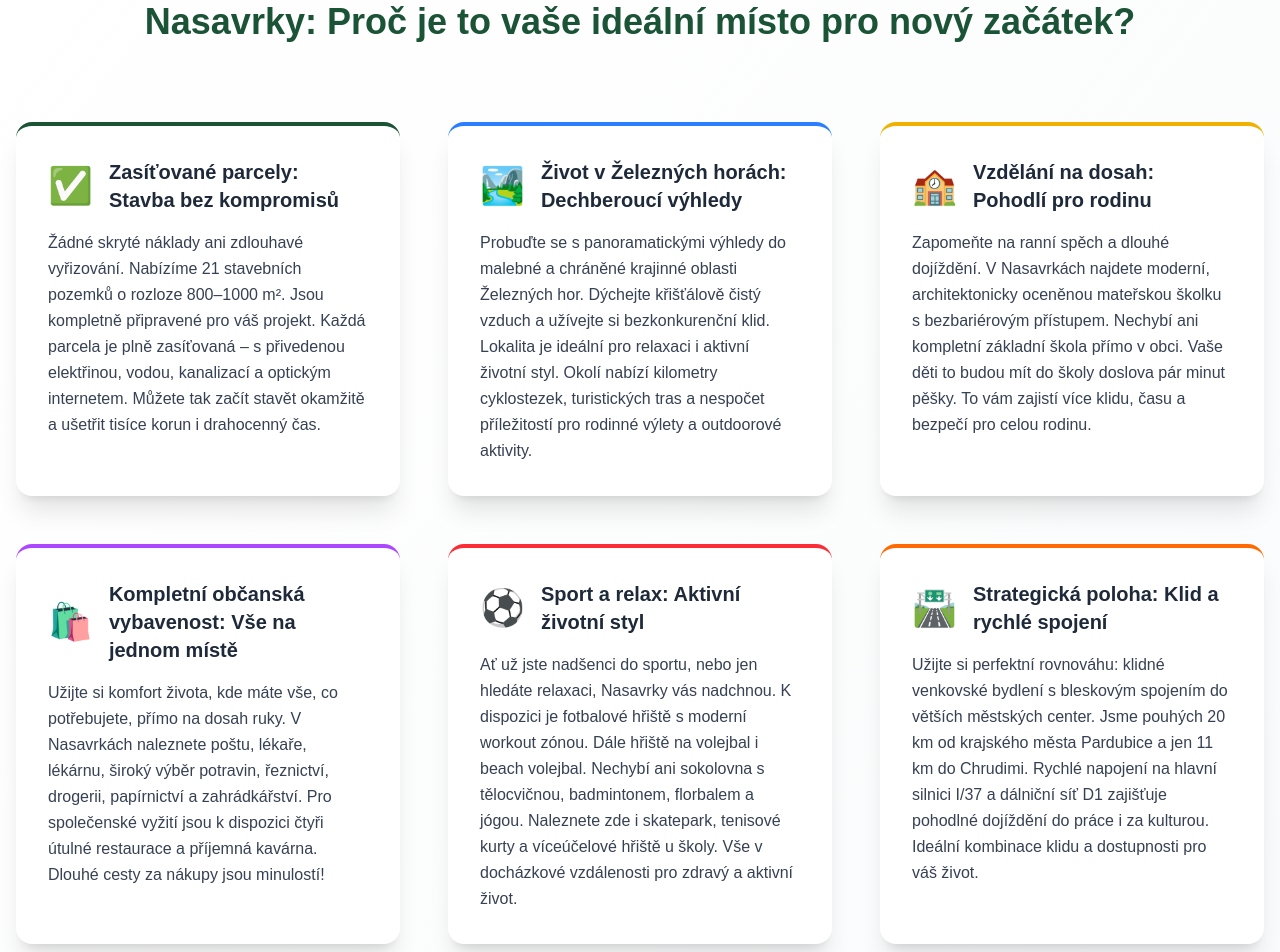
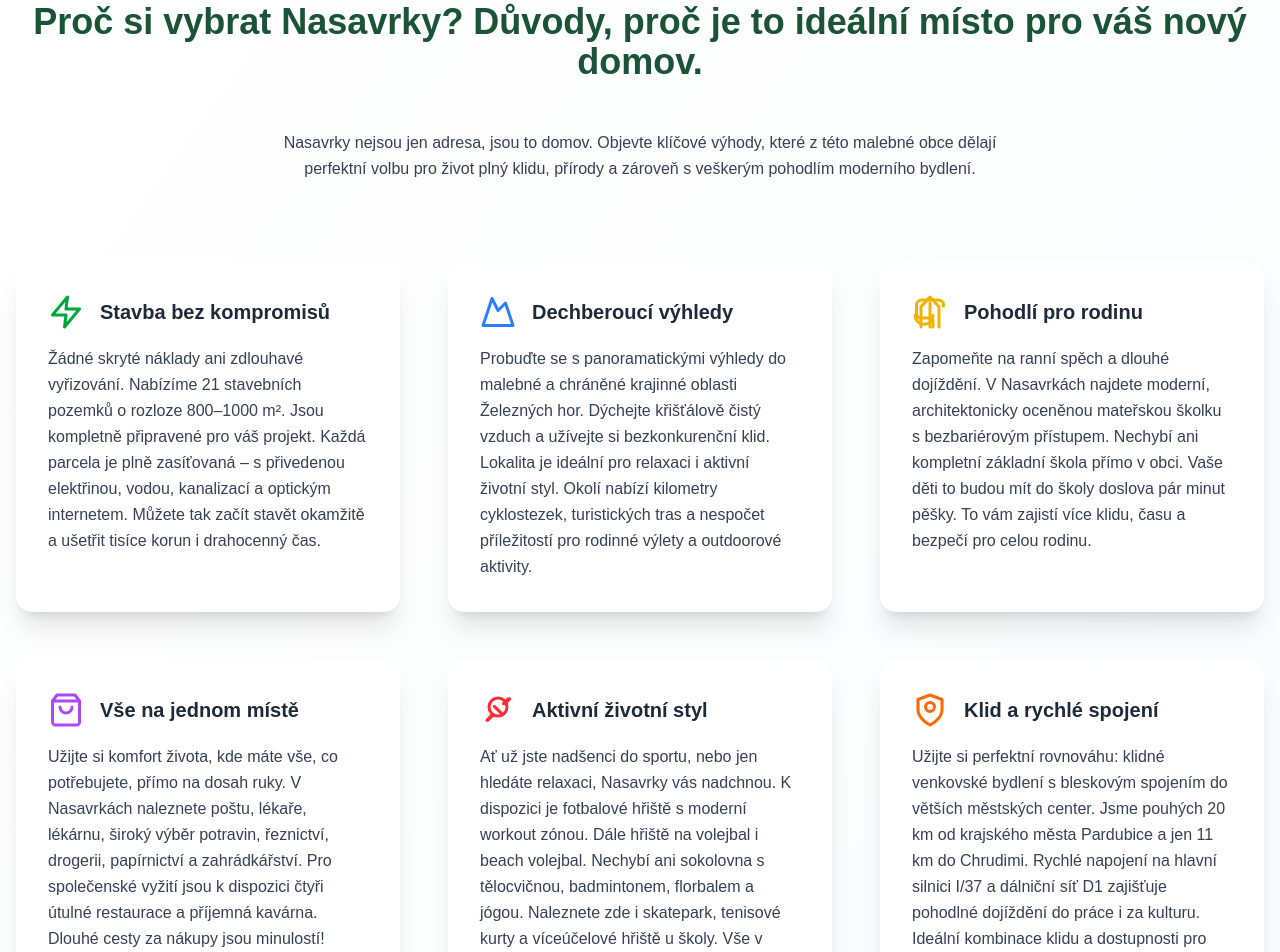
Before and after one commit to WailedParsley36/nasavrky, a Next.js app: page / in a window 1280 px wide. Shown: the part 980-1932 px from the top of the page. Built offline with nearby package versions, Linux system fonts and the light colour scheme; no server answers.

Commit message:
Changed landing page + property details + Not Found page

```diff
--- a/app/page.tsx
+++ b/app/page.tsx
@@ -38,6 +38,51 @@ const realEstateAgencySchema = {
   "openingHours": "Mo-Fr 08:00-16:00",
 };
 
+const whyChooseNasavrkyPoints = [
+  {
+    title: "Stavba bez kompromisů",
+    description: `Žádné skryté náklady ani zdlouhavé vyřizování. Nabízíme ${availableParcelsCount} stavebních pozemků o rozloze 800–1000 m². Jsou kompletně připravené pro váš projekt. Každá parcela je plně zasíťovaná – s přivedenou elektřinou, vodou, kanalizací a optickým internetem. Můžete tak začít stavět okamžitě a ušetřit tisíce korun i drahocenný čas.`,
+    icon: <svg xmlns="http://www.w3.org/2000/svg" width="36" height="36" viewBox="0 0 24 24" fill="none" stroke="currentColor" strokeWidth="2" strokeLinecap="round" strokeLinejoin="round" className="text-green-600 mr-4 flex-shrink-0"><path d="M13 2L3 14h9l-1 8 10-12h-9l1-8Z" /></svg>,
+    borderColorClass: 'border-green-600',
+  },
+  {
+    title: "Dechberoucí výhledy",
+    description: "Probuďte se s panoramatickými výhledy do malebné a chráněné krajinné oblasti Železných hor. Dýchejte křišťálově čistý vzduch a užívejte si bezkonkurenční klid. Lokalita je ideální pro relaxaci i aktivní životní styl. Okolí nabízí kilometry cyklostezek, turistických tras a nespočet příležitostí pro rodinné výlety a outdoorové aktivity.",
+    icon: <svg xmlns="http://www.w3.org/2000/svg" width="36" height="36" viewBox="0 0 24 24" fill="none" stroke="currentColor" strokeWidth="2" strokeLinecap="round" strokeLinejoin="round" className="text-blue-500 mr-4 flex-shrink-0"><path d="m8 3 4 8 5-5 5 15H2L8 3z" /></svg>,
+    borderColorClass: 'border-blue-500',
+  },
+  {
+    title: "Pohodlí pro rodinu",
+    description: "Zapomeňte na ranní spěch a dlouhé dojíždění. V Nasavrkách najdete moderní, architektonicky oceněnou mateřskou školku s bezbariérovým přístupem. Nechybí ani kompletní základní škola přímo v obci. Vaše děti to budou mít do školy doslova pár minut pěšky. To vám zajistí více klidu, času a bezpečí pro celou rodinu.",
+    icon: <svg xmlns="http://www.w3.org/2000/svg" width="36" height="36" viewBox="0 0 24 24" fill="none" stroke="currentColor" strokeWidth="2" strokeLinecap="round" strokeLinejoin="round" className="text-yellow-500 mr-4 flex-shrink-0"><path d="M14 22v-4a2 2 0 0 0-2-2L6 16c-2 0-3-1-3-3V7c0-2 2-3 4-3h10c2 0 4 1 4 3v1" /><path d="M18 22V8.5L12 2L6 8.5V22" /><path d="M12 22v-16" /><path d="M2 14.24a6 6 0 0 0 12 0" /></svg>,
+    borderColorClass: 'border-yellow-500',
+  },
+  {
+    title: "Vše na jednom místě",
+    description: "Užijte si komfort života, kde máte vše, co potřebujete, přímo na dosah ruky. V Nasavrkách naleznete poštu, lékaře, lékárnu, široký výběr potravin, řeznictví, drogerii, papírnictví a zahrádkářství. Pro společenské vyžití jsou k dispozici čtyři útulné restaurace a příjemná kavárna. Dlouhé cesty za nákupy jsou minulostí!",
+    icon: <svg xmlns="http://www.w3.org/2000/svg" width="36" height="36" viewBox="0 0 24 24" fill="none" stroke="currentColor" strokeWidth="2" strokeLinecap="round" strokeLinejoin="round" className="text-purple-500 mr-4 flex-shrink-0"><path d="M6 2L3 6v14a2 2 0 0 0 2 2h14a2 2 0 0 0 2-2V6l-3-4Z" /><path d="M3 6h18" /><path d="M16 10a4 4 0 0 1-8 0" /></svg>,
+    borderColorClass: 'border-purple-500',
+  },
+  {
+    title: "Aktivní životní styl",
+    description: "Ať už jste nadšenci do sportu, nebo jen hledáte relaxaci, Nasavrky vás nadchnou. K dispozici je fotbalové hřiště s moderní workout zónou. Dále hřiště na volejbal i beach volejbal. Nechybí ani sokolovna s tělocvičnou, badmintonem, florbalem a jógou. Naleznete zde i skatepark, tenisové kurty a víceúčelové hřiště u školy. Vše v docházkové vzdálenosti pro zdravý a aktivní život.",
+    icon: <svg xmlns="http://www.w3.org/2000/svg" width="36" height="36" viewBox="0 0 24 24" fill="none" stroke="currentColor" strokeWidth="2" strokeLinecap="round" strokeLinejoin="round" className="text-red-500 mr-4 flex-shrink-0"><path d="M14.4 14.4 9.6 9.6" /><path d="M18.8 4.6l-3.2 3.2" /><path d="M16.6 7.8l3.2-3.2" /><path d="M8.6 15.4l-3.2 3.2" /><path d="M4.6 18.8l3.2-3.2" /><path d="M18 10a6 6 0 0 1-6 6v0a6 6 0 0 1-6-6v0a6 6 0 0 1 6-6v0a6 6 0 0 1 6 6v0" /></svg>,
+    borderColorClass: 'border-red-500',
+  },
+  {
+    title: "Klid a rychlé spojení",
+    description: "Užijte si perfektní rovnováhu: klidné venkovské bydlení s bleskovým spojením do větších městských center. Jsme pouhých 20 km od krajského města Pardubice a jen 11 km do Chrudimi. Rychlé napojení na hlavní silnici I/37 a dálniční síť D1 zajišťuje pohodlné dojíždění do práce i za kulturu. Ideální kombinace klidu a dostupnosti pro váš život.",
+    icon: <svg xmlns="http://www.w3.org/2000/svg" width="36" height="36" viewBox="0 0 24 24" fill="none" stroke="currentColor" strokeWidth="2" strokeLinecap="round" strokeLinejoin="round" className="text-orange-500 mr-4 flex-shrink-0"><path d="M12 22s8-4 8-10V5l-8-3-8 3v7c0 6 8 10 8 10z" /><circle cx="12" cy="10" r="3" /></svg>,
+    borderColorClass: 'border-orange-500',
+  },
+  {
+    title: "Místo, kde se budete cítit doma",
+    description: "Staňte se součástí přátelské a aktivní komunity, kde se budete cítit okamžitě jako doma. Nasavrky se pyšní novou hasičskou zbrojnicí, moderním náměstím a krásně upraveným veřejným prostorem. Pravidelně zde probíhají kulturní a sportovní akce (dětské dny, cykloakce, slavnosti), které posilují sousedské vztahy a vytvářejí jedinečnou atmosféru.",
+    icon: <svg xmlns="http://www.w3.org/2000/svg" width="36" height="36" viewBox="0 0 24 24" fill="none" stroke="currentColor" strokeWidth="2" strokeLinecap="round" strokeLinejoin="round" className="text-teal-500 mr-4 flex-shrink-0"><path d="M16 21v-2a4 4 0 0 0-4-4H8a4 4 0 0 0-4 4v2" /><circle cx="12" cy="7" r="4" /><path d="M22 21v-2a4 4 0 0 0-3-3.87" /><path d="M6 17a4 4 0 0 1-3-3.87" /></svg>,
+    borderColorClass: 'border-teal-500',
+  },
+];
+
 export default function Home() {
   return (
     <>
@@ -58,7 +103,7 @@ export default function Home() {
         <div className="absolute inset-0 bg-gradient-to-t from-black/70 to-black/40 flex items-center justify-center p-4">
           <div className="text-center text-white max-w-5xl z-10">
             <h1 className="text-4xl sm:text-5xl md:text-6xl font-extrabold mb-6 leading-tight drop-shadow-2xl animate-slide-up">
-              Nasavrky: Váš nový domov v srdci Železných hor
+              Váš nový domov v srdci<br /> Železných hor
             </h1>
             <p className="text-lg sm:text-xl md:text-2xl mb-10 font-light drop-shadow-xl animate-fade-in delay-300">
               Objevte {availableParcelsCount} exkluzivních parcel připravených k okamžité stavbě.
@@ -76,93 +121,36 @@ export default function Home() {
       {/* --- Sekce Proč zvolit Nasavrky - Více strukturované a plynulé texty --- */}
       <section className="py-24 bg-gradient-to-br from-white to-gray-50 animate-fade-in-section">
         <div className="container mx-auto px-4">
-          <h2 className="text-3xl sm:text-4xl font-extrabold text-center text-primary mb-20 animate-slide-up">
-            Nasavrky: Proč je to vaše ideální místo pro nový začátek?
+          <h2 className="text-3xl sm:text-4xl font-extrabold text-center text-primary mb-12 animate-slide-up">
+            Proč si vybrat Nasavrky? Důvody, proč je to ideální místo pro váš nový domov.
           </h2>
+          <p className="text-base text-gray-700 text-center mb-20 max-w-3xl mx-auto leading-relaxed animate-fade-in delay-200">
+            Nasavrky nejsou jen adresa, jsou to domov. Objevte klíčové výhody, které z této malebné obce dělají perfektní volbu pro život plný klidu, přírody a zároveň s veškerým pohodlím moderního bydlení.
+          </p>
 
           <div className="grid grid-cols-1 md:grid-cols-2 lg:grid-cols-3 gap-12">
-            {/* Kompletně připravené parcely */}
-            <div className="bg-white p-8 rounded-2xl shadow-xl border-t-4 border-primary hover:shadow-2xl transition-all duration-300 transform hover:-translate-y-2 relative group overflow-hidden animate-fade-in-card delay-100">
+            {whyChooseNasavrkyPoints.map((point, index) => (
+              <div
+                key={index}
+                className={`bg-white p-8 rounded-2xl shadow-xl ${point.borderColorClass} hover:shadow-2xl transition-all duration-300 transform hover:-translate-y-2 relative group overflow-hidden animate-fade-in-card`}
+                style={{ animationDelay: `${index * 0.15}s` }}
+              >
                 <div className="absolute top-0 left-0 w-24 h-24 bg-primary/10 rounded-full -mt-12 -ml-12 opacity-0 group-hover:opacity-100 transition-opacity duration-300"></div>
                 <h3 className="text-xl font-bold text-gray-800 mb-4 flex items-center relative z-10">
-                <span className="text-green-600 text-4xl mr-4">✅</span> Zasíťované parcely: Stavba bez kompromisů
+                  {point.icon}
+                  {point.title}
                 </h3>
                 <p className="text-base text-gray-700 leading-relaxed relative z-10">
-                Žádné skryté náklady ani zdlouhavé vyřizování. Nabízíme {availableParcelsCount} stavebních pozemků o rozloze 800–1000 m². Jsou kompletně připravené pro váš projekt. Každá parcela je plně zasíťovaná – s přivedenou elektřinou, vodou, kanalizací a optickým internetem. Můžete tak začít stavět okamžitě a ušetřit tisíce korun i drahocenný čas.
+                  {point.description}
                 </p>
               </div>
-
-            {/* Panoramatické výhledy a příroda */}
-            <div className="bg-white p-8 rounded-2xl shadow-xl border-t-4 border-blue-500 hover:shadow-2xl transition-all duration-300 transform hover:-translate-y-2 relative group overflow-hidden animate-fade-in-card delay-200">
-              <div className="absolute top-0 left-0 w-24 h-24 bg-blue-500/10 rounded-full -mt-12 -ml-12 opacity-0 group-hover:opacity-100 transition-opacity duration-300"></div>
-              <h3 className="text-xl font-bold text-gray-800 mb-4 flex items-center relative z-10">
-                <span className="text-blue-600 text-4xl mr-4">🏞️</span> Život v Železných horách: Dechberoucí výhledy
-              </h3>
-              <p className="text-base text-gray-700 leading-relaxed relative z-10">
-                Probuďte se s panoramatickými výhledy do malebné a chráněné krajinné oblasti Železných hor. Dýchejte křišťálově čistý vzduch a užívejte si bezkonkurenční klid. Lokalita je ideální pro relaxaci i aktivní životní styl. Okolí nabízí kilometry cyklostezek, turistických tras a nespočet příležitostí pro rodinné výlety a outdoorové aktivity.
-              </p>
+            ))}
           </div>
 
-            {/* Škola a školka pár kroků od domu */}
-            <div className="bg-white p-8 rounded-2xl shadow-xl border-t-4 border-yellow-500 hover:shadow-2xl transition-all duration-300 transform hover:-translate-y-2 relative group overflow-hidden animate-fade-in-card delay-300">
-              <div className="absolute top-0 left-0 w-24 h-24 bg-yellow-500/10 rounded-full -mt-12 -ml-12 opacity-0 group-hover:opacity-100 transition-opacity duration-300"></div>
-              <h3 className="text-xl font-bold text-gray-800 mb-4 flex items-center relative z-10">
-                <span className="text-yellow-600 text-4xl mr-4">🏫</span> Vzdělání na dosah: Pohodlí pro rodinu
-              </h3>
-              <p className="text-base text-gray-700 leading-relaxed relative z-10">
-                Zapomeňte na ranní spěch a dlouhé dojíždění. V Nasavrkách najdete moderní, architektonicky oceněnou mateřskou školku s bezbariérovým přístupem. Nechybí ani kompletní základní škola přímo v obci. Vaše děti to budou mít do školy doslova pár minut pěšky. To vám zajistí více klidu, času a bezpečí pro celou rodinu.
-              </p>
-            </div>
-
-            {/* Vše potřebné na dosah */}
-            <div className="bg-white p-8 rounded-2xl shadow-xl border-t-4 border-purple-500 hover:shadow-2xl transition-all duration-300 transform hover:-translate-y-2 relative group overflow-hidden animate-fade-in-card delay-400">
-              <div className="absolute top-0 left-0 w-24 h-24 bg-purple-500/10 rounded-full -mt-12 -ml-12 opacity-0 group-hover:opacity-100 transition-opacity duration-300"></div>
-              <h3 className="text-xl font-bold text-gray-800 mb-4 flex items-center relative z-10">
-                <span className="text-purple-600 text-4xl mr-4">🛍️</span> Kompletní občanská vybavenost: Vše na jednom místě
-              </h3>
-              <p className="text-base text-gray-700 leading-relaxed relative z-10">
-                Užijte si komfort života, kde máte vše, co potřebujete, přímo na dosah ruky. V Nasavrkách naleznete poštu, lékaře, lékárnu, široký výběr potravin, řeznictví, drogerii, papírnictví a zahrádkářství. Pro společenské vyžití jsou k dispozici čtyři útulné restaurace a příjemná kavárna. Dlouhé cesty za nákupy jsou minulostí!
-              </p>
-            </div>
-
-            {/* Sportovní a volnočasové vyžití */}
-            <div className="bg-white p-8 rounded-2xl shadow-xl border-t-4 border-red-500 hover:shadow-2xl transition-all duration-300 transform hover:-translate-y-2 relative group overflow-hidden animate-fade-in-card delay-500">
-              <div className="absolute top-0 left-0 w-24 h-24 bg-red-500/10 rounded-full -mt-12 -ml-12 opacity-0 group-hover:opacity-100 transition-opacity duration-300"></div>
-              <h3 className="text-xl font-bold text-gray-800 mb-4 flex items-center relative z-10">
-                <span className="text-red-600 text-4xl mr-4">⚽</span> Sport a relax: Aktivní životní styl
-              </h3>
-              <p className="text-base text-gray-700 leading-relaxed relative z-10">
-                Ať už jste nadšenci do sportu, nebo jen hledáte relaxaci, Nasavrky vás nadchnou. K dispozici je fotbalové hřiště s moderní workout zónou. Dále hřiště na volejbal i beach volejbal. Nechybí ani sokolovna s tělocvičnou, badmintonem, florbalem a jógou. Naleznete zde i skatepark, tenisové kurty a víceúčelové hřiště u školy. Vše v docházkové vzdálenosti pro zdravý a aktivní život.
-              </p>
-            </div>
-
-            {/* Skvělá dopravní dostupnost */}
-            <div className="bg-white p-8 rounded-2xl shadow-xl border-t-4 border-orange-500 hover:shadow-2xl transition-all duration-300 transform hover:-translate-y-2 relative group overflow-hidden animate-fade-in-card delay-600">
-              <div className="absolute top-0 left-0 w-24 h-24 bg-orange-500/10 rounded-full -mt-12 -ml-12 opacity-0 group-hover:opacity-100 transition-opacity duration-300"></div>
-              <h3 className="text-xl font-bold text-gray-800 mb-4 flex items-center relative z-10">
-                <span className="text-orange-600 text-4xl mr-4">🛣️</span> Strategická poloha: Klid a rychlé spojení
-              </h3>
-              <p className="text-base text-gray-700 leading-relaxed relative z-10">
-                Užijte si perfektní rovnováhu: klidné venkovské bydlení s bleskovým spojením do větších městských center. Jsme pouhých 20 km od krajského města Pardubice a jen 11 km do Chrudimi. Rychlé napojení na hlavní silnici I/37 a dálniční síť D1 zajišťuje pohodlné dojíždění do práce i za kulturou. Ideální kombinace klidu a dostupnosti pro váš život.
-              </p>
-            </div>
-
-            {/* Silná komunita a moderní veřejný prostor */}
-            <div className="bg-white p-8 rounded-2xl shadow-xl border-t-4 border-teal-500 hover:shadow-2xl transition-all duration-300 transform hover:-translate-y-2 relative group overflow-hidden animate-fade-in-card delay-700">
-              <div className="absolute top-0 left-0 w-24 h-24 bg-teal-500/10 rounded-full -mt-12 -ml-12 opacity-0 group-hover:opacity-100 transition-opacity duration-300"></div>
-              <h3 className="text-xl font-bold text-gray-800 mb-4 flex items-center relative z-10">
-                <span className="text-teal-600 text-4xl mr-4">🤝</span> Živá komunita: Místo, kde se budete cítit doma
-              </h3>
-              <p className="text-base text-gray-700 leading-relaxed relative z-10">
-                Staňte se součástí přátelské a aktivní komunity, kde se budete cítit okamžitě jako doma. Nasavrky se pyšní novou hasičskou zbrojnicí, moderním náměstím a krásně upraveným veřejným prostorem. Pravidelně zde probíhají kulturní a sportovní akce (dětské dny, cykloakce, slavnosti), které posilují sousedské vztahy a vytvářejí jedinečnou atmosféru.
-              </p>
-            </div>
-
-          </div>
           <div className="text-center mt-12">
-            <Link href="/kontakt" className="btn-primary text-base md:text-xl px-8 py-4 inline-block">
+            <a href="/kontakt" className="btn-primary text-base md:text-xl px-8 py-4 inline-block">
               Domluvte si prohlídku Nasavrk a objevte svůj sen!
-            </Link>
+            </a>
           </div>
         </div>
       </section>
@@ -201,18 +189,18 @@ export default function Home() {
         <div className="container mx-auto px-4">
           <h2
             id="info"
-            className="text-3xl sm:text-4xl font-extrabold text-center text-primary mb-20 animate-slide-up"
+            className="text-3xl sm:text-4xl font-extrabold text-center text-primary mb-12 sm:mb-20 animate-slide-up"
           >
             Váš průvodce krok za krokem: Koupě parcely nikdy nebyla snazší
           </h2>
 
           <div className="max-w-5xl mx-auto">
             <div className="grid grid-cols-1 md:grid-cols-2 gap-12">
-              <div className="flex items-start bg-gray-50 p-8 rounded-xl shadow-md border-l-4 border-primary group hover:shadow-lg transition-shadow duration-300 animate-fade-in-card delay-100">
-                <div className="bg-primary text-white rounded-full w-12 h-12 flex items-center justify-center flex-shrink-0 text-2xl font-bold mt-1 shadow-md group-hover:scale-110 transition-transform duration-300">
+              <div className="flex items-start bg-gray-50 p-6 sm:p-8 rounded-xl shadow-md border-l-4 border-primary group hover:shadow-lg transition-shadow duration-300 animate-fade-in-card delay-100">
+                <div className="bg-primary hidden sm:flex text-white rounded-full sm:w-12 sm:h-12 items-center justify-center flex-shrink-0 text-xl sm:text-2xl font-bold mt-1 shadow-md group-hover:scale-110 transition-transform duration-300">
                   1
                 </div>
-                <div className="ml-6">
+                <div className="ml-2 sm:ml-6">
                   <h3 className="text-xl font-bold text-gray-800 mb-3">
                     Objevte svůj vysněný pozemek online
                   </h3>
@@ -222,11 +210,11 @@ export default function Home() {
                 </div>
               </div>
 
-              <div className="flex items-start bg-gray-50 p-8 rounded-xl shadow-md border-l-4 border-primary group hover:shadow-lg transition-shadow duration-300 animate-fade-in-card delay-200">
-                <div className="bg-primary text-white rounded-full w-12 h-12 flex items-center justify-center flex-shrink-0 text-2xl font-bold mt-1 shadow-md group-hover:scale-110 transition-transform duration-300">
+              <div className="flex items-start bg-gray-50 p-6 sm:p-8 rounded-xl shadow-md border-l-4 border-primary group hover:shadow-lg transition-shadow duration-300 animate-fade-in-card delay-200">
+                <div className="bg-primary hidden sm:flex text-white rounded-full sm:w-12 sm:h-12 items-center justify-center flex-shrink-0 text-xl sm:text-2xl font-bold mt-1 shadow-md group-hover:scale-110 transition-transform duration-300">
                   2
                 </div>
-                <div className="ml-6">
+                <div className="ml-2 sm:ml-6">
                   <h3 className="text-xl font-bold text-gray-800 mb-3">
                     Prohlídka s odborníkem a konzultace
                   </h3>
@@ -236,11 +224,11 @@ export default function Home() {
                 </div>
               </div>
 
-              <div className="flex items-start bg-gray-50 p-8 rounded-xl shadow-md border-l-4 border-primary group hover:shadow-lg transition-shadow duration-300 animate-fade-in-card delay-300">
-                <div className="bg-primary text-white rounded-full w-12 h-12 flex items-center justify-center flex-shrink-0 text-2xl font-bold mt-1 shadow-md group-hover:scale-110 transition-transform duration-300">
+              <div className="flex items-start bg-gray-50 p-6 sm:p-8 rounded-xl shadow-md border-l-4 border-primary group hover:shadow-lg transition-shadow duration-300 animate-fade-in-card delay-300">
+                <div className="bg-primary hidden sm:flex text-white rounded-full sm:w-12 sm:h-12 items-center justify-center flex-shrink-0 text-xl sm:text-2xl font-bold mt-1 shadow-md group-hover:scale-110 transition-transform duration-300">
                   3
                 </div>
-                <div className="ml-6">
+                <div className="ml-2 sm:ml-6">
                   <h3 className="text-xl font-bold text-gray-800 mb-3">
                     Komplexní právní a finanční podpora
                   </h3>
@@ -250,11 +238,11 @@ export default function Home() {
                 </div>
               </div>
 
-              <div className="flex items-start bg-gray-50 p-8 rounded-xl shadow-md border-l-4 border-primary group hover:shadow-lg transition-shadow duration-300 animate-fade-in-card delay-400">
-                <div className="bg-primary text-white rounded-full w-12 h-12 flex items-center justify-center flex-shrink-0 text-2xl font-bold mt-1 shadow-md group-hover:scale-110 transition-transform duration-300">
+              <div className="flex items-start bg-gray-50 p-6 sm:p-8 rounded-xl shadow-md border-l-4 border-primary group hover:shadow-lg transition-shadow duration-300 animate-fade-in-card delay-400">
+                <div className="bg-primary hidden sm:flex text-white rounded-full sm:w-12 sm:h-12 items-center justify-center flex-shrink-0 text-xl sm:text-2xl font-bold mt-1 shadow-md group-hover:scale-110 transition-transform duration-300">
                   4
                 </div>
-                <div className="ml-6">
+                <div className="ml-2 sm:ml-6">
                   <h3 className="text-xl font-bold text-gray-800 mb-3">
                     Zrealizujte svůj sen: Koupě a okamžitá stavba
                   </h3>
@@ -266,9 +254,9 @@ export default function Home() {
             </div>
 
             <div className="mt-20 text-center">
-              <Link href="/kontakt" className="btn-primary text-base inline-block md:text-xl px-10 py-5 font-bold transition duration-300 ease-in-out hover:scale-105 transform hover:shadow-2xl animate-pop-in delay-500">
+              <a href="/kontakt" className="btn-primary text-base inline-block md:text-xl px-10 py-5 font-bold transition duration-300 ease-in-out hover:scale-105 transform hover:shadow-2xl animate-pop-in delay-500">
                 Nezávazně se poptejte - Začněte svou cestu k domovu!
-              </Link>
+              </a>
             </div>
           </div>
         </div>
```
Also changed, not shown: components/properties/PropertyDetailPageContent.tsx (+5 -2 lines), components/properties/PropertyNotFoundPage.tsx (+23 -103 lines). Lines whose indentation alone changed are shown as unchanged.
